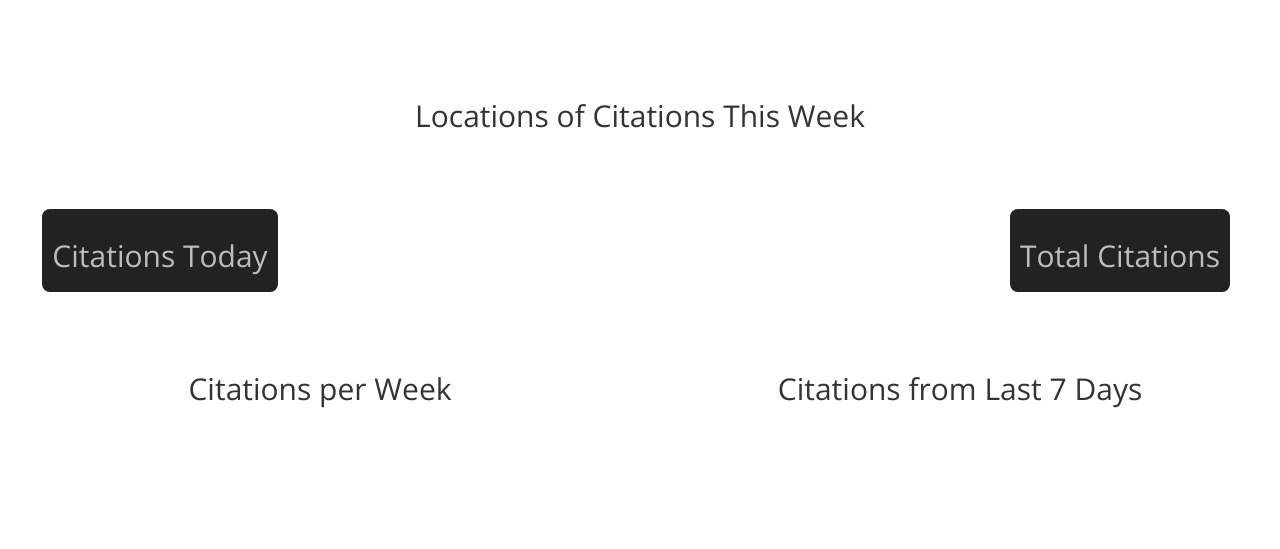
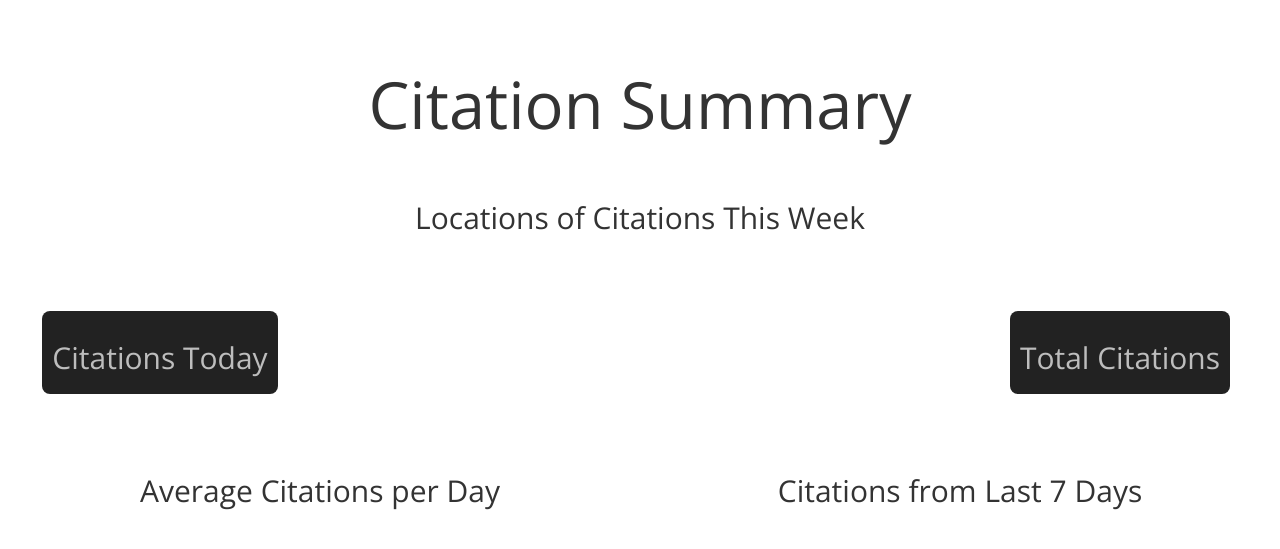
Before and after one commit to quadsquad193/phantomboreas, a Flask app: template core/phantomboreas/webservice/templates/summary.html in a window 1280 px wide. Shown: the part 51-600 px from the top of the page. Run offline with Flask 2, Linux system fonts and the light colour scheme; the template is opened without the code that fills it, so the values that code supplies are empty; parts of the project's set-up code (start-up, migrations or seed data) failed here and were passed over; some libraries are stand-ins or nearby versions.

Commit message:
Added header to summary page

```diff
--- a/core/phantomboreas/webservice/templates/summary.html
+++ b/core/phantomboreas/webservice/templates/summary.html
@@ -80,7 +80,8 @@
         </div>
     </nav>
     <section id="citation-summary">
-        <div class="container-fluid">
+        <div class="container-fluid text-center">
+            <h1 class="text-center">Citation Summary</h1>
         	<div class="row">
                 <div id="day-citation-counter-container" class="col-lg-3 text-center" style="padding: 30px">
                     <div class="counter-wrapper">
@@ -101,7 +102,7 @@
 		    </div>
 		    <div class="row">
 		        <div id="citations-by-week-container" class="col-lg-6" style="padding: 30px">
-		        	<h2 class="text-center">Citations per Week</h2>
+		        	<h2 class="text-center">Average Citations per Day</h2>
 		        	<div id="citations-by-week"></div>
 		        </div>
 	        	<div id="daily-average-tile-container" class="col-lg-6" style="padding: 30px">
```
